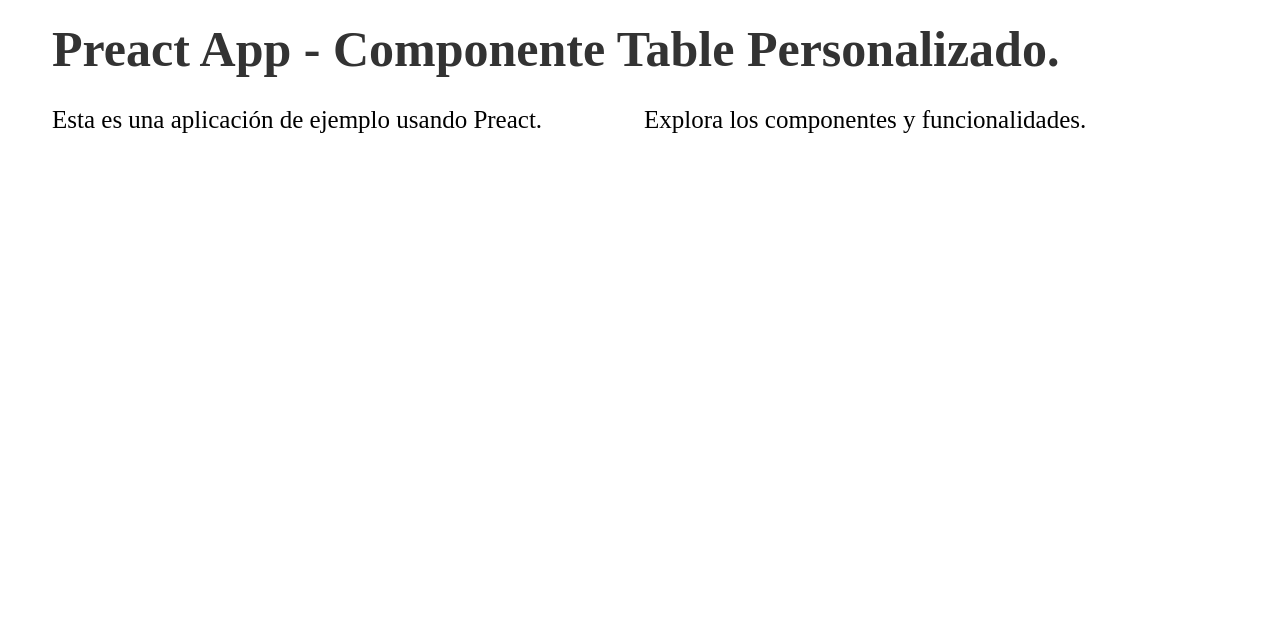
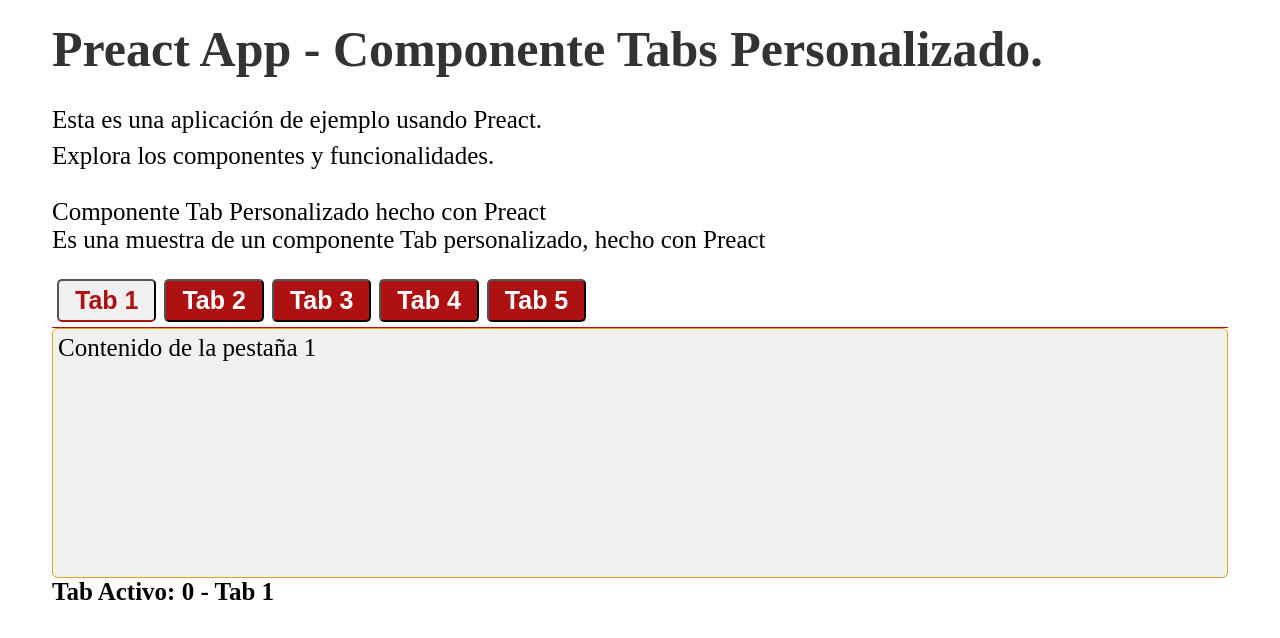
Before and after one commit to Javieravv/ejercicios-preactjs, a Preact app in the folder App1-Preact/: page / in a window 1280 px wide. Shown: the top 638 px of the page. Built offline with nearby package versions, Linux system fonts and the light colour scheme.

Commit message:
Iniciando componente de Tabs Personalizado

```diff
--- /dev/null
+++ b/App1-Preact/src/CustomTabs.tsx
@@ -0,0 +1,16 @@
+import Tabs from "./components/Tabs"
+import { dataTabs } from "./data/dataTabs"
+
+const CustomTabs = () => {
+    return (
+        <>
+            <div>
+                <p>Componente Tab Personalizado hecho con Preact</p>
+                <p>Es una muestra de un componente Tab personalizado, hecho con Preact</p>
+            </div>
+            <Tabs tabs={dataTabs} />
+        </>
+    )
+}
+
+export default CustomTabs
--- a/App1-Preact/src/app.css
+++ b/App1-Preact/src/app.css
@@ -76,3 +76,13 @@
     flex: 1 1 500px;
     min-width: 450px;
 }
+
+.section-container1 {
+    position: relative;
+    width: 100%;
+    display: flex;
+    flex-direction: column;
+    flex-wrap: wrap;
+    margin: 8px 0;
+    gap: 8px;
+}
--- a/App1-Preact/src/app.tsx
+++ b/App1-Preact/src/app.tsx
@@ -1,15 +1,15 @@
 import './app.css'
-import CustomTable from './CustomTable'
+import CustomTabs from './CustomTabs'
 
 export function App() {
    return (
       <>
-         <h1>Preact App - Componente Table Personalizado.</h1>
-         <section class='section-container'>
+         <h1>Preact App - Componente Tabs Personalizado.</h1>
+         <section class='section-container1'>
             <p>Esta es una aplicación de ejemplo usando Preact.</p>
             <p>Explora los componentes y funcionalidades.</p>
          </section>
-         <CustomTable />
+         <CustomTabs />
 
       </>
    )
--- /dev/null
+++ b/App1-Preact/src/components/Tabs.tsx
@@ -0,0 +1,62 @@
+// Componente de tabs o pestañas personalizado en Preact
+
+import type { JSX } from "preact/jsx-runtime";
+import './css/tabs-css.css'
+import { useState } from "preact/hooks";
+
+interface Tab {
+    id: string;
+    label: string;
+    content: string | JSX.Element;
+    isActive?: boolean;
+}
+
+interface TabsProps {
+    tabs: Tab[];
+}
+
+const Tabs = (
+    { tabs }: TabsProps
+) => {
+    const [tabActive, setTabActive] = useState(0)
+    const [localTabs] = useState(tabs)
+
+    return (
+        <section
+            class="tabs-container">
+            {/* Aqui van los labels del tab */}
+            <div class="tabs-label" role={'tablist'}>
+                {localTabs.map((tab, index) => (
+                    <button
+                        // class={`tab-label ${tab.isActive ? 'active' : ''}`}
+                        class={`tab-label ${index === tabActive ? 'active' : ''}`}
+                        id={`tab-${tab.id}`}
+                        key={tab.id}
+                        role={'tab'}
+                        onClick={() => {
+                            // Aquí puedes manejar el cambio de pestaña
+                            console.log(`Tab ${tab.label} clicked`);
+                            setTabActive(index)
+                        }}
+                        aria-selected={index === tabActive}
+                        aria-controls={`panel-${tab.id}`}
+                        tabIndex={index === tabActive ? 0 : -1}
+                    >
+                        {tab.label}
+                    </button>
+                ))}
+            </div>
+            {/* Aqui van los contenidos del tab */}
+            <div class="tabs-content"
+                role="tabpanel"
+                id={`panel-${tabs[tabActive].id}`}
+                aria-labelledby={`tab-${tabs[tabActive].id}`}
+            >
+                {localTabs[tabActive].content}
+            </div>
+            <strong>Tab Activo: {tabActive} - {localTabs[tabActive].label}</strong>
+        </section>
+    )
+}
+
+export default Tabs
--- /dev/null
+++ b/App1-Preact/src/components/css/tabs-css.css
@@ -0,0 +1,53 @@
+/* Css para el componente Tabs personalizado con Preact. */
+
+
+:root {
+
+}
+
+
+.tabs-container {
+    width: 100%;
+    /* overflow-y: auto; */
+    margin-bottom: 0px;
+    max-height: 800px;
+    min-height: 200px;
+    /* border: 1px solid #ae1111; */
+}
+
+.tabs-label {
+    display: flex;
+    align-items: center;
+    justify-content: flex-start;
+    padding: 5px;
+    cursor: pointer;
+    /* background-color: #f0f0f0; */
+    border-bottom: 1px solid #ae1111;
+    gap: 8px;
+}
+
+.tab-label {
+    padding: 5px 16px;
+    font-weight: bolder;
+    background-color: #ae1111;
+    color: white;
+    border-radius: 5px;
+    cursor: pointer;
+}
+
+.tab-label.active {
+    background-color: #f0f0f0;
+    color: #ae1111;
+    border-bottom: 2px solid #ae1111;
+}
+
+
+.tabs-content {
+    width: 100%;
+    padding: 5px;
+    border: 1px solid goldenrod ;
+    border-radius: 5px;
+    background-color: #f0f0f0;
+    min-height: 250px;
+    transition: all 0.3s ease-in-out;
+}
--- /dev/null
+++ b/App1-Preact/src/data/dataTabs.tsx
@@ -0,0 +1,42 @@
+// interface Tab {
+//     id: string;
+//     label: string;
+//     content: string | JSX.Element;
+//     isActive?: boolean;
+// }
+
+export const dataTabs = [
+    {
+        id: 'tab1',
+        label: 'Tab 1',
+        content: <p>Contenido de la pestaña 1</p>,
+        isActive: true
+    },
+    {
+        id: 'tab2',
+        label: 'Tab 2',
+        content: <p>Contenido de la pestaña 2</p>
+    },
+    {
+        id: 'tab3',
+        label: 'Tab 3',
+        content: <button>Contenido de la pestaña 3</button>
+    },
+    {
+        id: 'tab4',
+        label: 'Tab 4',
+        content: <>
+        <div>
+            <h2>Contenido de una nueva pestaña</h2>
+            <p>Lorem ipsum dolor sit amet consectetur adipisicing elit. Impedit sit consequuntur odit soluta distinctio cupiditate, nam iusto neque asperiores eum maxime tenetur? In nostrum fugit explicabo sapiente officia obcaecati libero recusandae iure placeat sed est assumenda deleniti, labore at eius iusto exercitationem quidem illo voluptatem nulla. Consectetur odio nulla debitis laborum voluptatibus id velit soluta totam tempora facilis. Atque odio distinctio, voluptatibus voluptate eveniet, placeat nisi asperiores maxime natus doloribus quos dolorem aliquam officia tempora accusantium modi dolores voluptates laboriosam. Eos impedit nemo deserunt id, ut aliquam, provident dignissimos non soluta dolor fugit, repudiandae enim et? Fugit maiores nisi repellendus deleniti ab dolore nulla quis quas, natus commodi ipsa, eveniet accusamus dignissimos libero animi eius harum officiis magnam voluptatem, placeat quaerat sequi? Veritatis, repudiandae impedit.</p>
+            <p>Lorem ipsum dolor sit amet consectetur adipisicing elit. Atque odio magni vel!</p>
+            <p>Lorem ipsum, dolor sit amet consectetur adipisicing elit. Ipsa quas nam reprehenderit, quibusdam magni illo mollitia consequatur quisquam porro qui molestias facilis veniam modi rerum eos cum est minus explicabo repudiandae recusandae, a, laboriosam reiciendis maiores cupiditate! Assumenda vero a sed officia. Perferendis inventore consequatur porro. A quibusdam, illum quos natus exercitationem in dolorum atque quis ut saepe commodi nemo reiciendis voluptatem, eius magnam unde nostrum, enim iusto quo voluptates aut minima. Quam culpa hic similique officiis esse, obcaecati porro cumque neque eligendi mollitia odio consequatur, consectetur, ullam totam ut facilis blanditiis. Vitae debitis numquam quia mollitia! Alias a perspiciatis architecto praesentium laborum at incidunt natus repellat fuga ratione, numquam nesciunt velit, tenetur dolorem officia atque aliquid quasi odit voluptate. Possimus doloremque dicta distinctio ad reprehenderit suscipit repellat est, earum, explicabo voluptates error accusantium.</p>
+        </div>
+        </>
+    },
+    {
+        id: 'tab5',
+        label: 'Tab 5',
+        content: <p>Contenido de la pestaña 5</p>
+    }
+]
```
